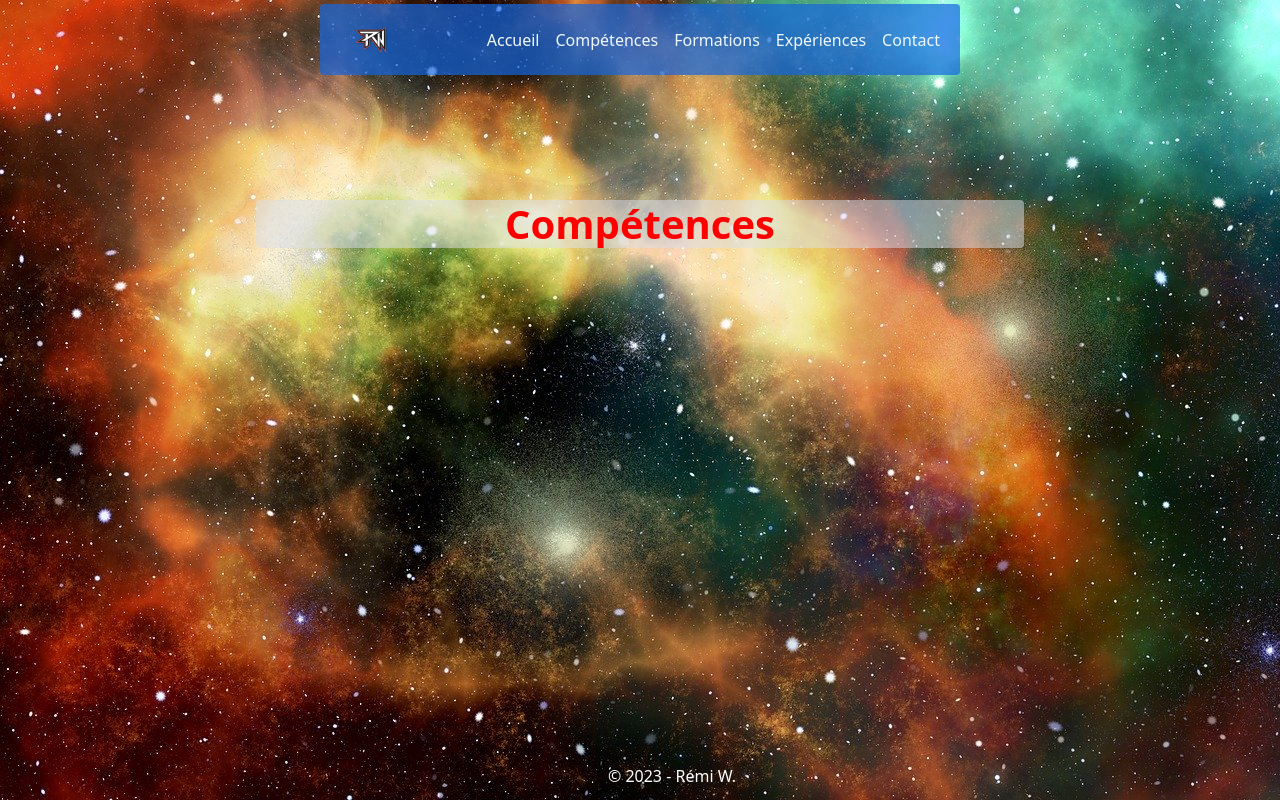
After one commit to Willremi/portfolio_php, a PHP site: template Views/competences/index.php in a window 1280 px wide. The commit adds this page. Run offline with PHP 8.4, Linux system fonts and the light colour scheme; the template is opened without the code that fills it, so the values that code supplies are empty.

Commit message:
création de la page Compétences

```diff
--- /dev/null
+++ b/Views/competences/index.php
@@ -0,0 +1,5 @@
+<?php $pageTitle = "Compétences" ?>
+<main id="intro" class="text-center rounded">
+<h1>Compétences</h1>
+
+</main>
--- a/Views/default.php
+++ b/Views/default.php
@@ -29,7 +29,7 @@
                         </li>
                         <li><hr class="dropdown-divider"></li>
                         <li class="nav-item">
-                            <a class="nav-link" href="#">Compétences</a>
+                            <a class="nav-link" href="/competences">Compétences</a>
                         </li>
                         <li><hr class="dropdown-divider"></li>
                         <li class="nav-item">
```
Also changed, not shown: Controllers/CompetencesController.php (added, +11 -0 lines).
